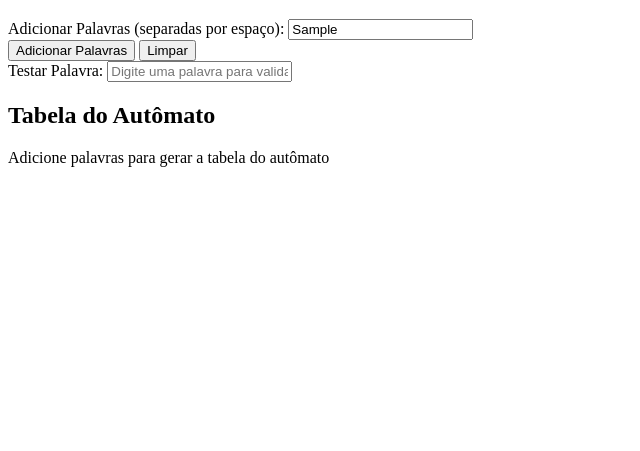
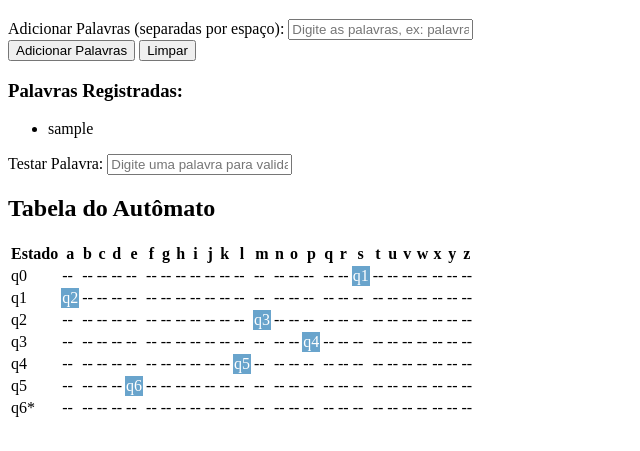
Before and after one commit to Felipe-Meneguzz1/AnalisadorLexico, a plain HTML site: page index.html in a window 1280 px wide. Both pictures are taken after typing "Sample" into the empty fields and a click on the button "Adicionar Palavras". Shown: the part 61-512 px from the top of the page, without its empty margins (0-640 px from the left). Drawn offline with Linux system fonts and the light colour scheme.

Commit message:
Feat: Logica do analisador em js.

```diff
--- a/analisador.js
+++ b/analisador.js
@@ -0,0 +1,205 @@
+let words = [];
+let states = [[]];
+let statesGlobal = 0;
+let Tabela = [];
+
+function testWord(word){
+    return /^[a-zA-Z]+$/.test(word);
+}
+
+function registerStates() {
+    states = [[]];
+    statesGlobal = 0;
+
+    for (let word of words) {
+        let currentState = 0;
+        word = word.toLowerCase();
+
+        for (let i = 0; i < word.length; i++) {
+            let char = word[i];
+
+            if (typeof states[currentState][char] === "undefined") {
+                let nextState = statesGlobal + 1;
+                states[currentState][char] = nextState;
+                states[nextState] = [];
+                statesGlobal = nextState;
+                currentState = nextState;
+            } else {
+                currentState = states[currentState][char];
+            }
+
+            if (i === word.length - 1) {
+                states[currentState]["final"] = true;
+            }
+        }
+    }
+}
+function generateTable() {
+    let tableData = [];
+
+    for (let i = 0; i < states.length; i++) {
+        let row = { state: i };
+
+        for (let j = 97; j <= 122; j++) { // a-z
+            let letter = String.fromCharCode(j);
+            row[letter] = states[i][letter] !== undefined ? states[i][letter] : "-";
+        }
+
+        if (states[i]["final"]) {
+            row["final"] = true;
+        }
+
+        tableData.push(row);
+    }
+
+    return tableData;
+}
+
+function renderTable(tableData) {
+    const table = document.getElementById("automato");
+    const container = document.getElementById("tableContainer");
+
+    if (tableData.length === 0) {
+        table.style.display = "none";
+        container.querySelector(".empty-state").style.display = "block";
+        return;
+    }
+
+    container.querySelector(".empty-state").style.display = "none";
+    table.style.display = "table";
+    table.innerHTML = "";
+
+    let headerRow = document.createElement("tr");
+    let stateHeader = document.createElement("th");
+    stateHeader.textContent = "Estado";
+    headerRow.appendChild(stateHeader);
+
+    for (let j = 97; j <= 122; j++) {
+        let th = document.createElement("th");
+        th.textContent = String.fromCharCode(j);
+        headerRow.appendChild(th);
+    }
+    table.appendChild(headerRow);
+
+    for (let row of tableData) {
+        let tr = document.createElement("tr");
+        tr.className = `states_${row.state}`;
+
+        let stateTd = document.createElement("td");
+        stateTd.textContent = row.final ? `q${row.state}*` : `q${row.state}`;
+        tr.appendChild(stateTd);
+
+        for (let j = 97; j <= 122; j++) {
+            let letter = String.fromCharCode(j);
+            let td = document.createElement("td");
+            td.className = `letra_${letter}`;
+
+            if (row[letter] !== "-") {
+                td.textContent = `q${row[letter]}`;
+                td.style.background = "#69a4cc";
+                td.style.color = "#fff";
+            } else {
+                td.textContent = "--";
+            }
+            tr.appendChild(td);
+        }
+        table.appendChild(tr);
+    }
+}
+function validateWord() {
+    const input = document.getElementById("getWords");
+    const word = input.value.toLowerCase();
+
+    document.querySelectorAll(".states_selecionado").forEach(el => el.classList.remove("states_selecionado"));
+    document.querySelectorAll(".letra_selecionada").forEach(el => el.classList.remove("letra_selecionada"));
+
+    if (word.length === 0) {
+        input.classList.remove("acerto", "erro");
+        return;
+    }
+
+    let currentState = 0;
+    let valid = true;
+
+    for (let i = 0; i < word.length; i++) {
+        let char = word[i];
+
+        if (!/[a-z]/.test(char)) {
+            valid = false;
+            break;
+        }
+
+        highlightCell(currentState, char);
+
+        if (Tabela[currentState][char] !== "-") {
+            currentState = Tabela[currentState][char];
+        } else {
+            valid = false;
+            break;
+        }
+    }
+
+    if (valid && Tabela[currentState]["final"]) {
+        input.classList.remove("erro");
+        input.classList.add("acerto");
+    } else {
+        input.classList.remove("acerto");
+        input.classList.add("erro");
+    }
+}
+
+function highlightCell(state, letter) {
+    document.querySelector(`.states_${state}`)?.classList.add("states_selecionado");
+    document.querySelectorAll(`.letra_${letter}`).forEach(el => el.classList.add("letra_selecionada"));
+}
+
+// Event Listeners
+document.getElementById("addWords").addEventListener("click", function() {
+    const input = document.getElementById("register_words");
+    const newWords = input.value.toLowerCase().split(" ").filter(w => w.length > 0);
+
+    let invalidWords = [];
+    let addedWords = [];
+
+    for (let word of newWords) {
+        if (!testWord(word)) {
+            invalidWords.push(word);
+        } else if (!words.includes(word)) {
+            words.push(word);
+            addedWords.push(word);
+        }
+    }
+
+    if (invalidWords.length > 0) {
+        alert(`Palavras inválidas (apenas letras são permitidas): ${invalidWords.join(", ")}`);
+    }
+
+    if (addedWords.length > 0) {
+        const wordsList = document.querySelector("#save-words ul");
+        document.getElementById("save-words").style.display = "block";
+
+        for (let word of addedWords) {
+            let li = document.createElement("li");
+            li.textContent = word;
+            wordsList.appendChild(li);
+        }
+        registerStates();
+        Tabela = generateTable();
+        renderTable(Tabela);
+
+        input.value = "";
+    }
+});
+
+document.getElementById("getWords").addEventListener("input", validateWord);
+
+document.getElementById("reset").addEventListener("click", function() {
+    if (confirm("Tem certeza que deseja limpar tudo?")) {
+        location.reload();
+    }
+});
+document.getElementById("register_words").addEventListener("keypress", function(e) {
+    if (e.key === "Enter") {
+        document.getElementById("addWords").click();
+    }
+});
--- a/index.html
+++ b/index.html
@@ -42,5 +42,6 @@
             <table id="automato" style="display: none;"></table>
         </div>
     </div>
+    <script src="analisador.js"></script>
 </body>
 </html>
```
